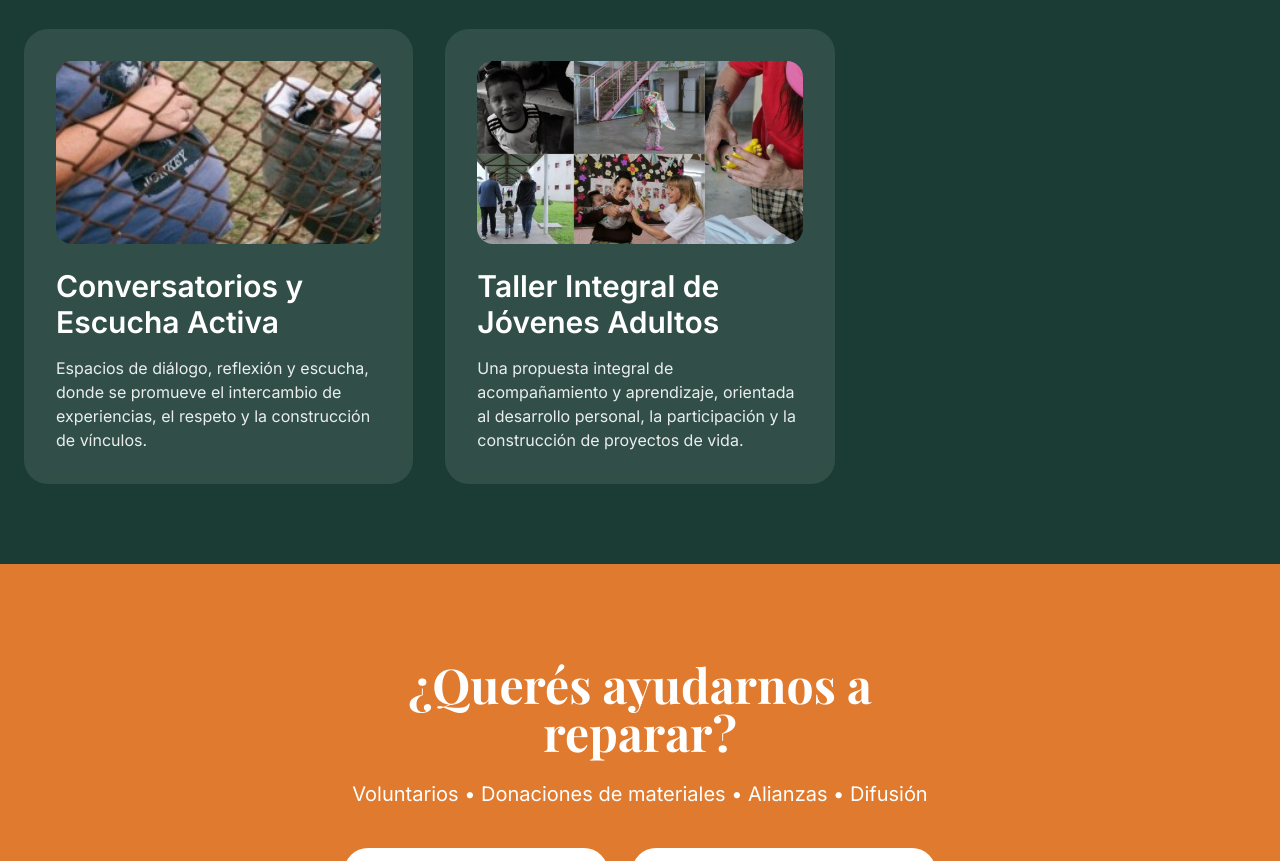
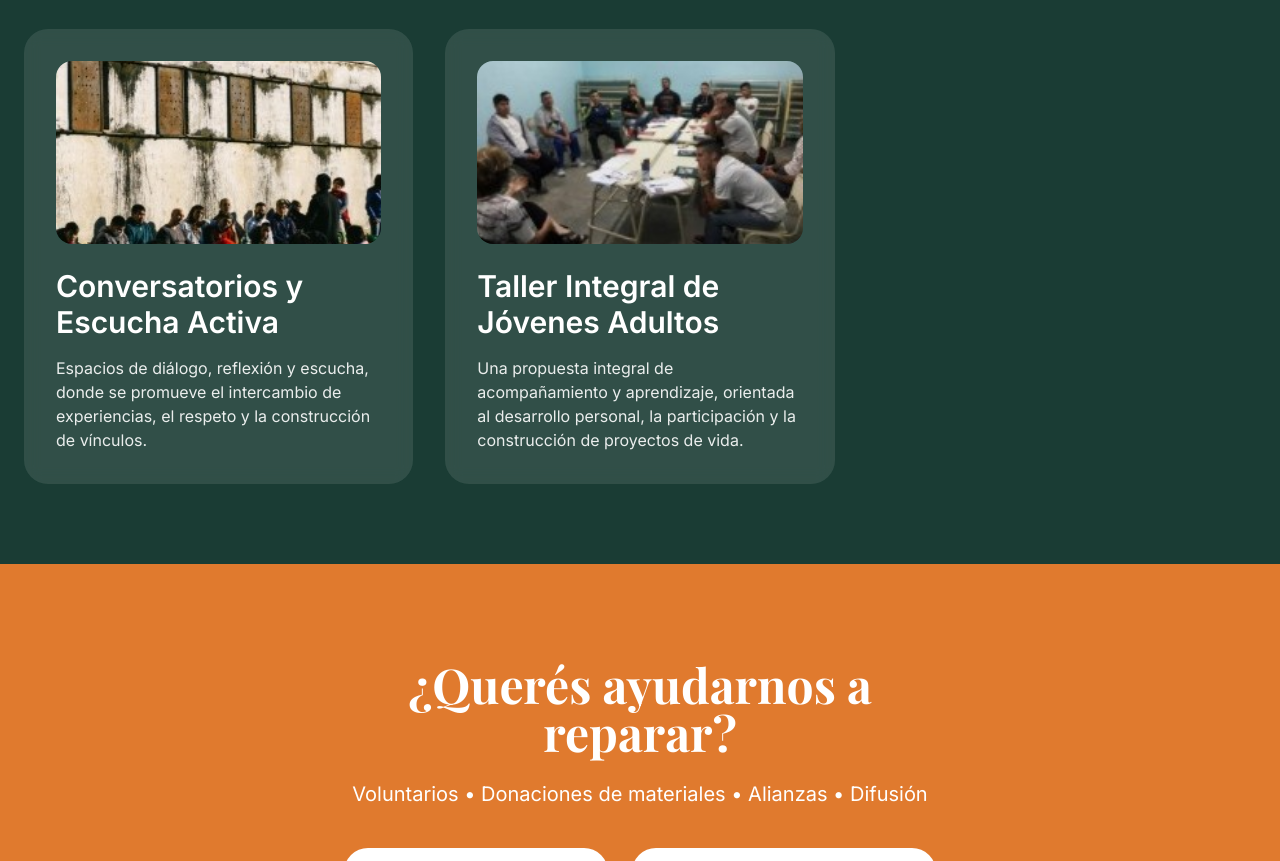
Before and after one commit to mp1987d-pixel/justiciarestaurativaarg, a plain HTML site: page index.html in a window 1280 px wide. Shown: the part 2963-3824 px from the top of the page. Drawn offline with nearby package versions, Linux system fonts and the light colour scheme.

Commit message:
Update index.html

```diff
--- a/index.html
+++ b/index.html
@@ -165,7 +165,7 @@
             </div>
 
             <div class="bg-white/10 backdrop-blur rounded-3xl p-8 hover:bg-white/20 transition-all card-hover">
-                <img src="foto11.jpg" alt="Conversatorios y escucha activa" class="rounded-2xl mb-6 w-full aspect-video object-cover">
+                <img src="foto1.jpg" alt="Conversatorios y escucha activa" class="rounded-2xl mb-6 w-full aspect-video object-cover">
                 <h3 class="text-3xl font-bold">Conversatorios y Escucha Activa</h3>
                 <p class="mt-4 opacity-90">
                     Espacios de diálogo, reflexión y escucha,
@@ -175,7 +175,7 @@
             </div>
 
             <div class="bg-white/10 backdrop-blur rounded-3xl p-8 hover:bg-white/20 transition-all card-hover">
-                <img src="foto12.jpg" alt="Taller integral de jóvenes adultos" class="rounded-2xl mb-6 w-full aspect-video object-cover">
+                <img src="foto4.jpg" alt="Taller integral de jóvenes adultos" class="rounded-2xl mb-6 w-full aspect-video object-cover">
                 <h3 class="text-3xl font-bold">Taller Integral de Jóvenes Adultos</h3>
                 <p class="mt-4 opacity-90">
                     Una propuesta integral de acompañamiento y
```
